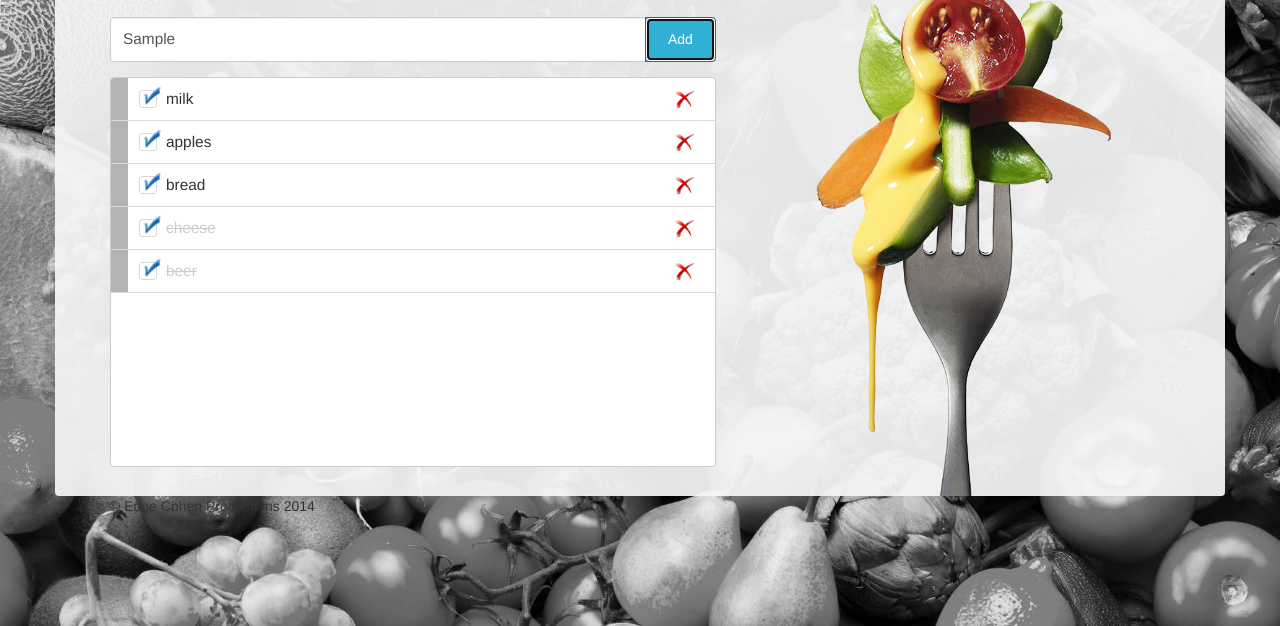
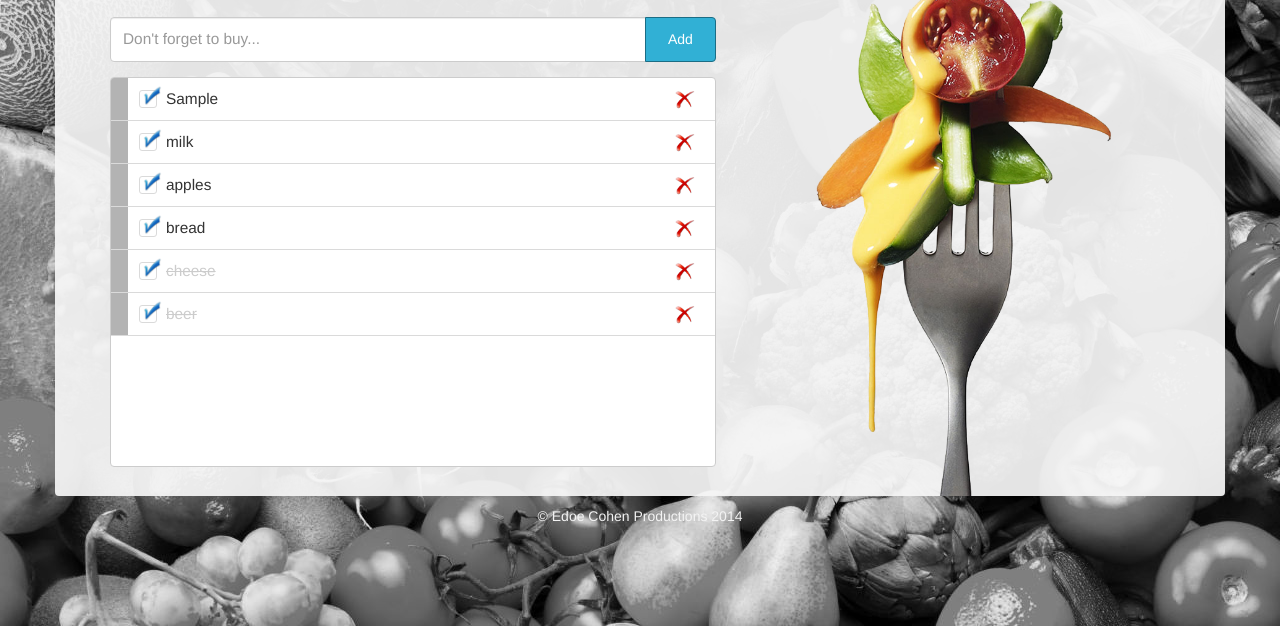
Before and after one commit to edoecohen/shopping-list, a plain HTML site: page index.html in a window 1280 px wide. Both pictures are taken after typing "Sample" into the empty fields and a click on the button "Add". Shown: the part 174-800 px from the top of the page. Drawn offline with nearby package versions, Linux system fonts and the light colour scheme.

Commit message:
Added ability to add new item
User can add new item
- Need to fix: user can add blank item

```diff
--- a/css/main.css
+++ b/css/main.css
@@ -4,7 +4,7 @@ body {
 }
 
 .main {
-	margin: 70px auto;
+	margin: 70px auto 0;
 	background-color: rgba(246, 246, 246, 0.93);
 	border-radius: 4px;
 	padding: 0 55px 0;
@@ -28,11 +28,22 @@ h2 {
 .form-control {
 	height: 45px;
 	font-size: 1.1em;
+	outline: 0;
+}
+
+.form-control:focus {
+	box-shadow: none;
+	-webkit-box-shadow: none;
+	border-color: #ccc;
 }
 
 .btn {
 	padding: 6px 22px;
 	height: 45px;
+}
+
+.input-group-btn:focus, .input-group-btn:active, .btn:focus, .btn:active:focus, .btn.active:focus.btn:active, .btn:focus {
+	outline: 0;
 }
 
 /* THE SHOPPING LIST */
@@ -103,7 +114,7 @@ h2 {
 	cursor: pointer;
 }
 
-.bought {
+.erased {
 	color: #ccc;
 	text-decoration: line-through;
 }
@@ -128,9 +139,12 @@ h2 {
     position: relative;
     left: 50%;
 }
-}
 
 footer {
 	color: #F3F3F3;
 	margin-top: 10px;
 }
+
+footer p {
+	text-align: center;
+}
--- a/index.html
+++ b/index.html
@@ -5,9 +5,11 @@
 	<title>My Shopping List</title>
 	<link rel="stylesheet" href="https://maxcdn.bootstrapcdn.com/bootstrap/3.2.0/css/bootstrap.min.css">
 	<link rel="stylesheet" href="css/main.css">
-	<link rel="icon" href="http:/getbootstrap.com/favicon.ico">
+	<link rel="icon" href="images/favicon.png">
 	<link href='http://fonts.googleapis.com/css?family=Gloria+Hallelujah' rel='stylesheet' type='text/css'>
 	<script src="http://code.jquery.com/jquery-latest.min.js"></script>
+	<script src="js/application.js"></script>
+
 </head>
 
 <body>
@@ -50,9 +52,9 @@
 
 <!-- INPUT FIELD -->
 				<div class="input-group">
-					<input type="text" class="form-control" placeholder="Don't forget to buy...">
+					<input type="text" class="form-control" placeholder="Don't forget to buy..." id="entry">
 					<span class="input-group-btn">
-					<button class="btn btn-info" type="button">
+					<button class="btn btn-info" type="submit" id="add">
 						Add
 					</button>
 			      	</span>
@@ -60,7 +62,7 @@
 
 <!-- SHOPPING LIST -->
 				<ul class="list">
-					<li class="not-bought">
+					<li class="active">
 						<div class="handle"></div>
 						<div class="box">
 							<img src="images/check.png" />
@@ -70,7 +72,7 @@
 							<img src="images/delete.png" />
 						</div>
 					</li>
-					<li class="not-bought">
+					<li class="active">
 						<div class="handle"></div>
 						<div class="box">
 							<img src="images/check.png" />
@@ -80,7 +82,7 @@
 							<img src="images/delete.png" />
 						</div>
 					</li>
-					<li class="not-bought">
+					<li class="active">
 						<div class="handle"></div>
 						<div class="box">
 							<img src="images/check.png" />
@@ -90,7 +92,7 @@
 							<img src="images/delete.png" />
 						</div>
 					</li>
-					<li class="bought">
+					<li class="erased">
 						<div class="handle"></div>
 						<div class="box">
 							<img src="images/check.png" />
@@ -100,7 +102,7 @@
 							<img src="images/delete.png" />
 						</div>
 					</li>
-					<li class="bought">
+					<li class="erased">
 						<div class="handle"></div>
 						<div class="box">
 							<img src="images/check.png" />
@@ -112,18 +114,19 @@
 					</li>
 				</ul>
 			</div>
+
+<!-- FORK IMAGE -->
 			<div class="col-md-5 fork hidden-xs hidden-sm">
 				<div class="inner-fork">
 					<img src="images/fork.png" />
 				</div>
 			</div>
 		</div>
-
-		<footer>
-			<p>© Edoe Cohen Productions 2014</p>
-		</footer>
 	</div>
 
+	<footer>
+		<p>© Edoe Cohen Productions 2014</p>
+	</footer>
 
 	<script src="https://maxcdn.bootstrapcdn.com/bootstrap/3.2.0/js/bootstrap.min.js"></script>
 </body>
--- /dev/null
+++ b/js/application.js
@@ -0,0 +1,12 @@
+$(document).ready(function() {
+
+// ADD LIST ITEM
+
+	$("#add").on("click", function() {
+		var item = $('#entry').val();
+		var item_listed = "<li class='active'><div class='handle'></div><div class='box'><img src='images/check.png' /></div>" + item + "<div class='delete'><img src='images/delete.png' /></div></li>"
+		$("ul").prepend(item_listed);
+		$('#entry').val('').focusout();
+	});
+
+});
```
Also changed, not shown: images/favicon.png (added).
